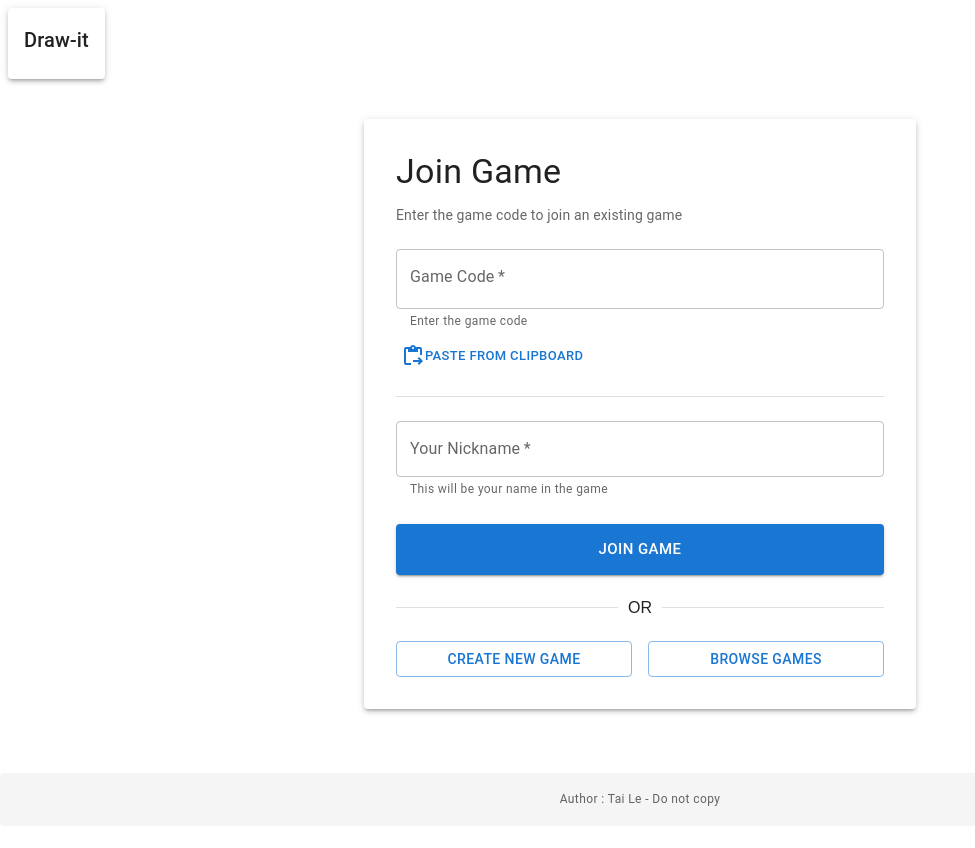
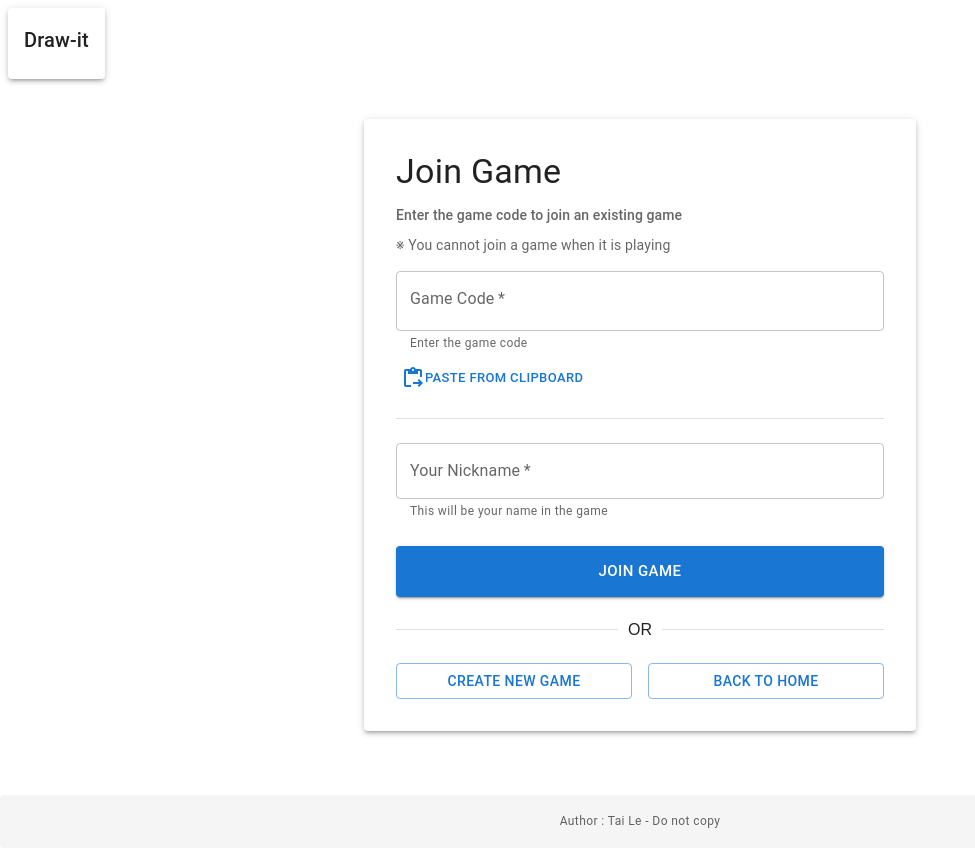
Before and after one commit to astropop/draw-it-app, a Next.js app in the folder draw-it-frontend/: page /join in a window 1280 px wide. Shown: the whole page, without its empty margins (0-975 px from the left). Before the commit the page ends 826 px from the top, so only its background shows below. Built offline with nearby package versions, Linux system fonts and the light colour scheme; no server answers; what @mui/material-nextjs would draw is missing.

Commit message:
feat: update text back to home, update style

```diff
--- a/draw-it-frontend/src/app/join/page.tsx
+++ b/draw-it-frontend/src/app/join/page.tsx
@@ -10,8 +10,11 @@ export default async function JoinGamePage() {
         <Typography variant='h4' component='h1' gutterBottom>
           Join Game
         </Typography>
-        <Typography variant='body2' color='text.secondary' sx={{ mb: 3 }}>
+        <Typography variant='subtitle2' color='text.secondary' sx={{ mb: 1 }}>
           Enter the game code to join an existing game
+        </Typography>
+        <Typography variant='body2' color='text.secondary' sx={{ mb: 2 }}>
+          ※ You cannot join a game when it is playing
         </Typography>
 
         <JoinGameForm />
--- a/draw-it-frontend/src/app/ui/components/JoinGameForm/index.tsx
+++ b/draw-it-frontend/src/app/ui/components/JoinGameForm/index.tsx
@@ -167,14 +167,8 @@ export default function JoinGameForm() {
           >
             Create New Game
           </Button>
-          <Button
-            variant='outlined'
-            fullWidth
-            component={Link}
-            href='/'
-            target='_blank'
-          >
-            Browse Games
+          <Button variant='outlined' fullWidth component={Link} href='/'>
+            Back to Home
           </Button>
         </Stack>
       </Stack>
```
